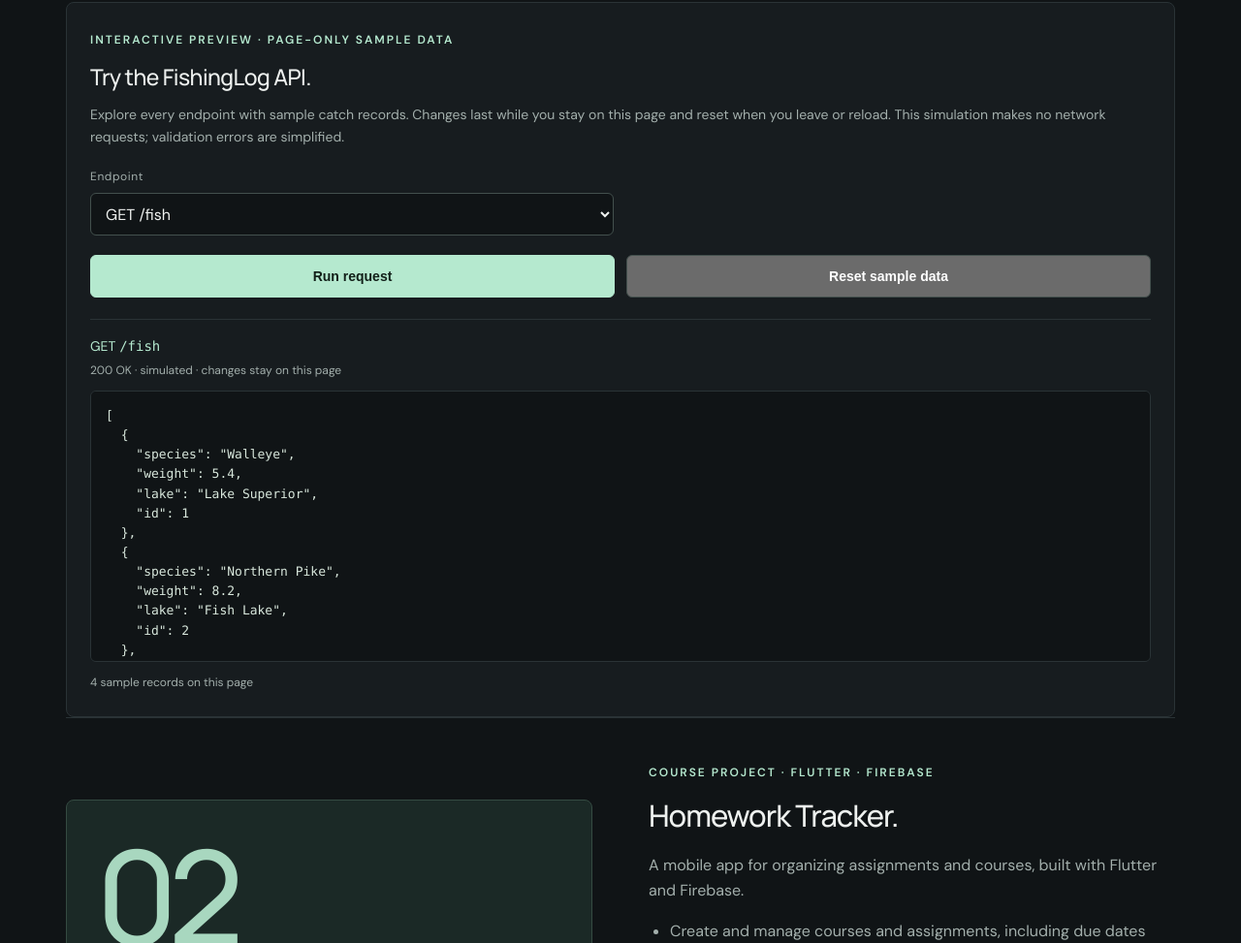
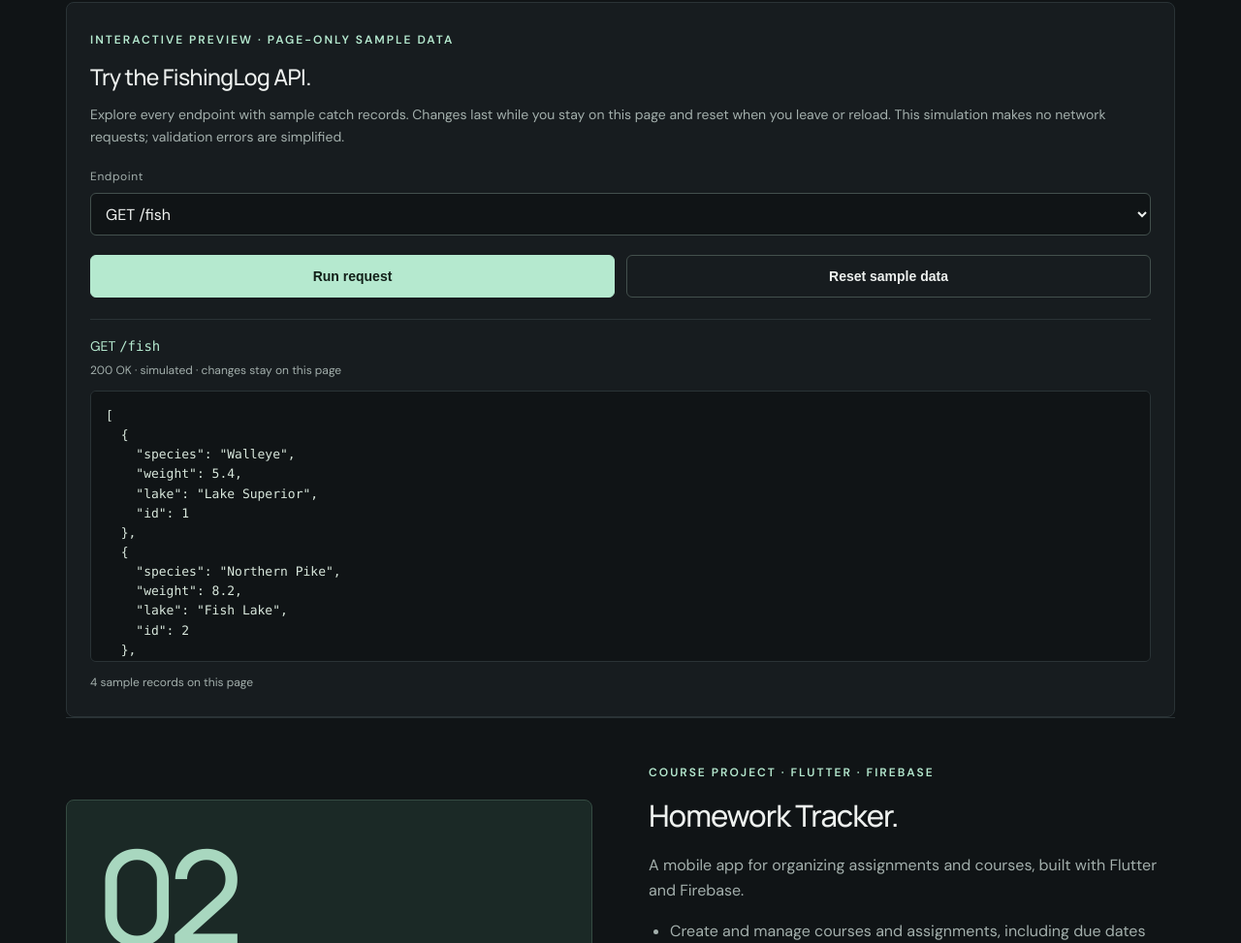
Before and after one commit to PongLeeMN/PongLeeMN.github.io, a plain HTML site: page projects.html in a window 1280 px wide. Shown: the part 1273-2246 px from the top of the page at 97% size. Drawn offline with Linux system fonts and the light colour scheme.

Commit message:
Refine playground controls

```diff
--- a/style.css
+++ b/style.css
@@ -29,3 +29,9 @@ ul{color:var(--muted);padding-left:22px}li{margin-bottom:10px}.project .button{m
 .api-request-body{margin:7px 0 14px;max-height:130px}
 .api-state{font-size:12px;margin:12px 0 0}
 .api-field[hidden],#demo-request-body-wrap[hidden]{display:none}
+
+.api-controls>.api-field:first-child{grid-column:1/-1}
+.api-actions .button{cursor:pointer}
+.api-actions .button:not(.primary){background:transparent;color:var(--text)}
+.api-actions .button:not(.primary):hover{background:#25302c}
+#reset-api-demo:focus-visible{outline:2px solid var(--accent);outline-offset:3px}
```
